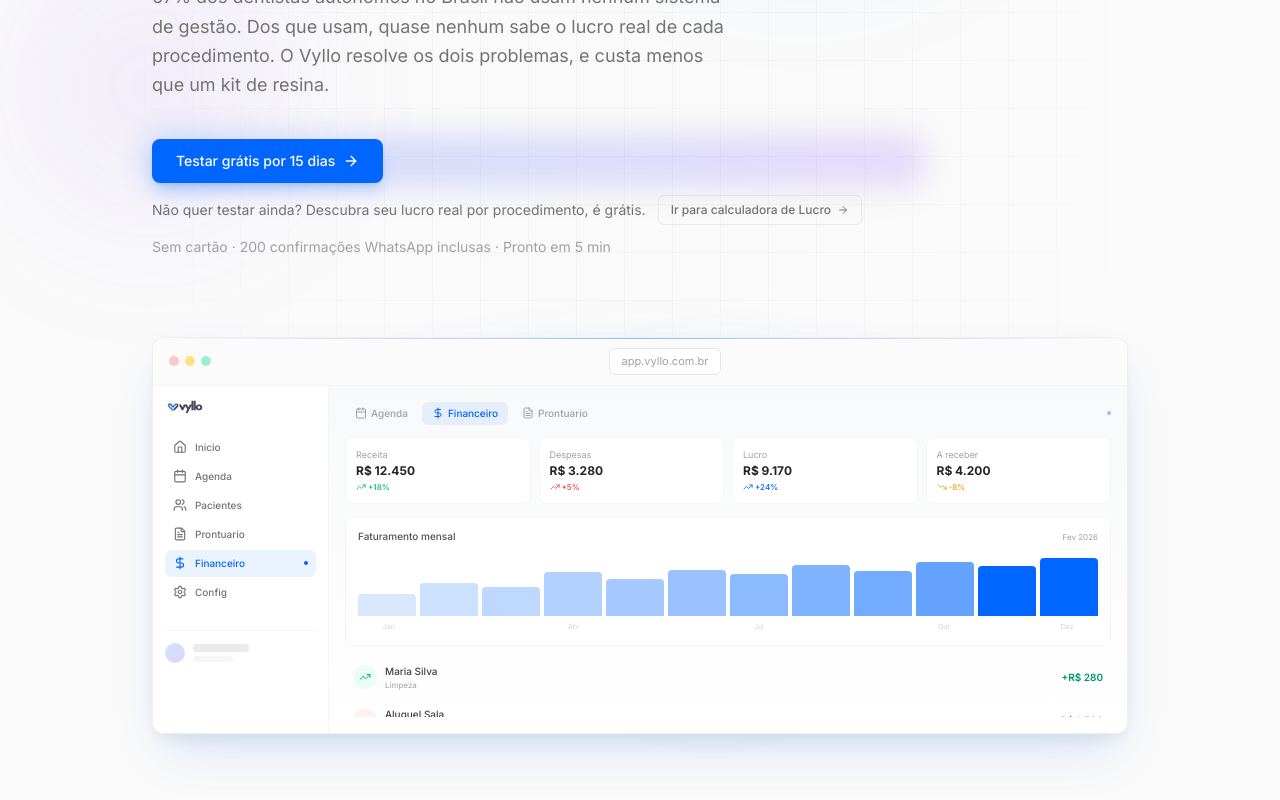
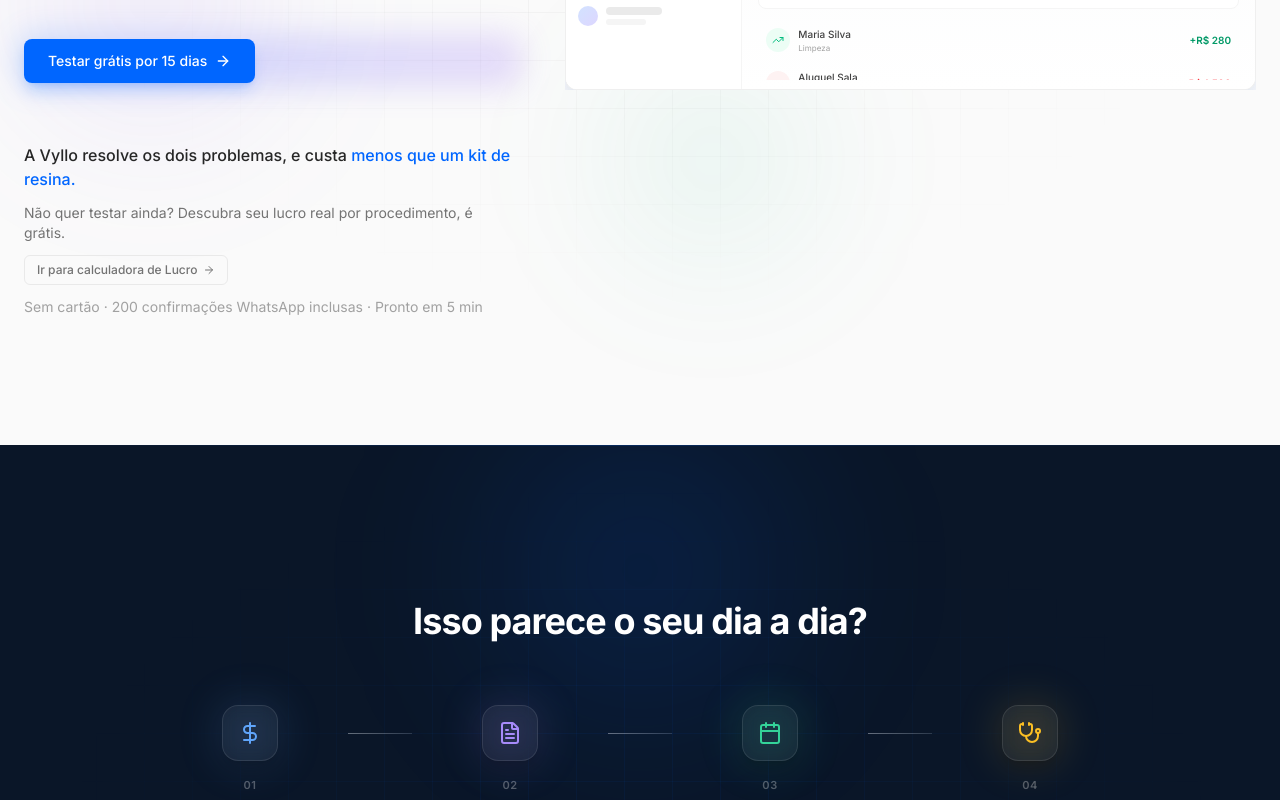
Before and after one commit to jvbispo/vyllo-lp-claude, a Next.js app: page / in a window 1280 px wide. Shown: the part 420-1220 px from the top of the page. Built offline with nearby package versions, Linux system fonts and the light colour scheme.

Commit message:
improved website

```diff
--- a/src/components/hero.tsx
+++ b/src/components/hero.tsx
@@ -1,7 +1,7 @@
 "use client"
 
 import { useState, useEffect } from "react"
-import { motion, useInView, useScroll, useTransform, AnimatePresence } from "framer-motion"
+import { motion, useInView, AnimatePresence } from "framer-motion"
 import { ArrowRight, Calendar, FileText, DollarSign, Home, Users, Settings, TrendingUp, TrendingDown } from "lucide-react"
 import Image from "next/image"
 import { useRef, type ReactNode } from "react"
@@ -49,7 +49,7 @@
 
 function AgendaView() {
   return (
-    <div className="flex h-full flex-col">
+    <div className="flex h-full min-w-0 flex-col overflow-hidden">
       {/* Header with weekdays */}
       <div className="flex border-b border-neutral-100 pb-2">
         <div className="w-10 shrink-0" />
@@ -139,7 +139,7 @@
 
 function FinanceiroView() {
   return (
-    <div className="flex h-full flex-col gap-3">
+    <div className="flex h-full min-w-0 flex-col gap-3 overflow-hidden">
       {/* Metric cards */}
       <div className="grid grid-cols-2 gap-2 md:grid-cols-4">
         {METRIC_CARDS.map((m, i) => (
@@ -237,7 +237,7 @@
 
 function ProntuarioView() {
   return (
-    <div className="flex h-full flex-col gap-3">
+    <div className="flex h-full min-w-0 flex-col gap-3 overflow-hidden">
       {/* Patient header */}
       <motion.div
         className="flex items-center gap-2.5 rounded-lg border border-neutral-100 bg-white p-2.5 md:p-3"
@@ -275,7 +275,7 @@
         </div>
         <div className="space-y-1.5">
           <motion.p
-            className="text-[8px] leading-relaxed text-neutral-500 md:text-[9px]"
+            className="line-clamp-3 text-[8px] leading-relaxed text-neutral-500 md:text-[9px]"
             initial={{ opacity: 0 }}
             animate={{ opacity: 1 }}
             transition={{ delay: 0.25, duration: 0.3 }}
@@ -410,8 +410,8 @@
       </motion.div>
 
       {/* Dashboard content */}
-      <div className="relative bg-gradient-to-b from-[#f8f9fa] to-white" style={{ minHeight: "340px" }}>
-        <div className="flex h-full" style={{ minHeight: "340px" }}>
+      <div className="relative h-[340px] overflow-hidden bg-gradient-to-b from-[#f8f9fa] to-white">
+        <div className="flex h-full">
           {/* Sidebar — desktop only */}
           <motion.div
             className="hidden w-40 shrink-0 border-r border-neutral-100 bg-white p-3 md:block lg:w-44"
@@ -512,7 +512,7 @@
                 animate={{ opacity: 1, y: 0 }}
                 exit={{ opacity: 0, y: -8 }}
                 transition={{ duration: 0.25, ease }}
-                className="h-[270px] md:h-[280px]"
+                className="h-[270px] overflow-hidden md:h-[280px]"
               >
                 {activeView === "agenda" && <AgendaView />}
                 {activeView === "financeiro" && <FinanceiroView />}
@@ -526,39 +526,17 @@
   )
 }
 
-/* ── Scroll-linked 3D Perspective ─────────────────────── */
+/* ── Dashboard Wrapper ─────────────────────────────── */
 
-function PerspectiveDashboard({ children }: { children: ReactNode }) {
-  const ref = useRef<HTMLDivElement>(null)
-  const { scrollYProgress } = useScroll({
-    target: ref,
-    offset: ["start end", "end start"],
-  })
-
-  const rotateX = useTransform(scrollYProgress, [0, 0.35], [4, 0])
-  const scale = useTransform(scrollYProgress, [0, 0.35], [0.98, 1])
-  const opacity = useTransform(scrollYProgress, [0, 0.15], [0.7, 1])
-
+function DashboardWrapper({ children }: { children: ReactNode }) {
   return (
     <motion.div
-      ref={ref}
-      initial={{ opacity: 0, y: 32 }}
+      initial={{ opacity: 0, y: 20 }}
       animate={{ opacity: 1, y: 0 }}
-      transition={{ duration: 0.9, delay: 0.25, ease }}
-      className="relative mt-20"
-      style={{ perspective: "2000px" }}
-    >
-      <motion.div
-        style={{
-          rotateX,
-          scale,
-          opacity,
-          transformOrigin: "center bottom",
-          willChange: "transform",
-        }}
+      transition={{ duration: 0.7, delay: 0.25, ease }}
+      className="relative mt-6 xl:mt-0"
     >
       {children}
-      </motion.div>
     </motion.div>
   )
 }
@@ -567,7 +545,7 @@
 
 export function Hero() {
   return (
-    <section className="relative overflow-hidden pt-28 pb-20 md:pt-40 md:pb-32">
+    <section className="relative overflow-hidden pt-20 pb-20 md:pt-30 md:pb-32">
       {/* Animated beam line at top */}
       <div className="pointer-events-none absolute top-0 left-0 right-0 h-px overflow-hidden">
         <div className="h-full w-1/3 bg-gradient-to-r from-transparent via-vyllo/50 to-transparent animate-[beam_4s_ease-in-out_infinite]" />
@@ -589,13 +567,14 @@
         }}
       />
 
-      <div className="relative mx-auto max-w-5xl px-6">
-        <div className="max-w-3xl">
+      <div className="relative mx-auto max-w-5xl px-6 grid grid-cols-1 xl:max-w-7xl xl:grid-cols-[5fr_7fr] xl:gap-12 xl:items-start">
+        {/* 1) Headline + parágrafo — mobile: primeiro; desktop: coluna esquerda, topo */}
+        <div className="min-w-0 xl:col-start-1 xl:row-start-1">
           <motion.h1
             initial={{ opacity: 0, y: 16 }}
             animate={{ opacity: 1, y: 0 }}
             transition={{ duration: 0.6, delay: 0.07, ease }}
-            className="mt-6 text-4xl font-bold leading-[1.08] tracking-tight text-neutral-900 sm:text-5xl md:text-6xl"
+            className="mt-6 md:mt-4 text-4xl font-bold leading-[1.08] tracking-tight text-neutral-900 sm:text-5xl md:text-5xl"
           >
             Quanto dinheiro seu consultório{" "}
             <br className="hidden sm:block" />
@@ -608,14 +587,28 @@
             transition={{ duration: 0.6, delay: 0.12, ease }}
             className="mt-6 max-w-xl text-lg leading-relaxed text-neutral-500"
           >
-            67% dos dentistas autônomos no Brasil não usam nenhum sistema de gestão. Dos que usam, quase nenhum sabe o lucro real de cada procedimento. O Vyllo resolve os dois problemas, e custa menos que um kit de resina.
+            67% dos dentistas autônomos no Brasil não usam nenhum sistema de gestão. Dos que usam, quase nenhum sabe o lucro real de cada procedimento.
           </motion.p>
+        </div>
 
+        {/* 2) Dashboard — mobile: entre parágrafo e botão; desktop: coluna direita */}
+        <div className="mt-4 min-w-0 overflow-hidden xl:col-start-2 xl:row-start-1 xl:row-span-2 xl:mt-0">
+        <DashboardWrapper>
+          {/* Glow behind mockup */}
+          <div className="absolute -inset-12 rounded-3xl bg-[radial-gradient(ellipse_60%_50%_at_50%_40%,rgba(0,102,255,0.18)_0%,transparent_65%)] blur-xl" />
+
+          <div className="relative">
+            <InteractiveDashboard />
+          </div>
+        </DashboardWrapper>
+        </div>
+
+        {/* 3) CTAs — mobile: depois do dashboard; desktop: coluna esquerda, abaixo do texto */}
         <motion.div
           initial={{ opacity: 0, y: 16 }}
           animate={{ opacity: 1, y: 0 }}
           transition={{ duration: 0.6, delay: 0.17, ease }}
-            className="mt-10 flex flex-col gap-3"
+          className="mt-4 flex min-w-0 flex-col gap-3 md:mt-10 xl:col-start-1 xl:row-start-2 xl:mt-2"
         >
           <div className="relative inline-flex">
             <div className="absolute -inset-1 rounded-xl bg-gradient-to-r from-[#0066ff] to-[#8b5cf6] opacity-20 blur-lg transition-opacity group-hover:opacity-30" />
@@ -627,7 +620,10 @@
               <ArrowRight className="h-4 w-4 transition-transform group-hover:translate-x-0.5" />
             </a>
           </div>
-            <div className="flex flex-wrap items-center gap-x-3 gap-y-4 sm:gap-y-3">
+          <div className="flex flex-wrap items-center gap-x-3 gap-y-4 sm:gap-y-3 md:mt-12">
+            <span className="text-md font-medium text-neutral-800">
+              A Vyllo resolve os dois problemas, e custa <span className="text-vyllo">menos que um kit de resina.</span>
+            </span>
             <span className="text-sm text-neutral-500">
               Não quer testar ainda? Descubra seu lucro real por procedimento, é grátis.
             </span>
@@ -644,17 +640,6 @@
           </span>
         </motion.div>
       </div>
-
-        {/* Product screenshot with scroll-linked 3D perspective */}
-        <PerspectiveDashboard>
-          {/* Glow behind mockup */}
-          <div className="absolute -inset-12 rounded-3xl bg-[radial-gradient(ellipse_60%_50%_at_50%_40%,rgba(0,102,255,0.18)_0%,transparent_65%)] blur-xl" />
-
-          <div className="relative">
-            <InteractiveDashboard />
-          </div>
-        </PerspectiveDashboard>
-      </div>
     </section>
   )
 }
```
Lines whose indentation alone changed are shown as unchanged.
